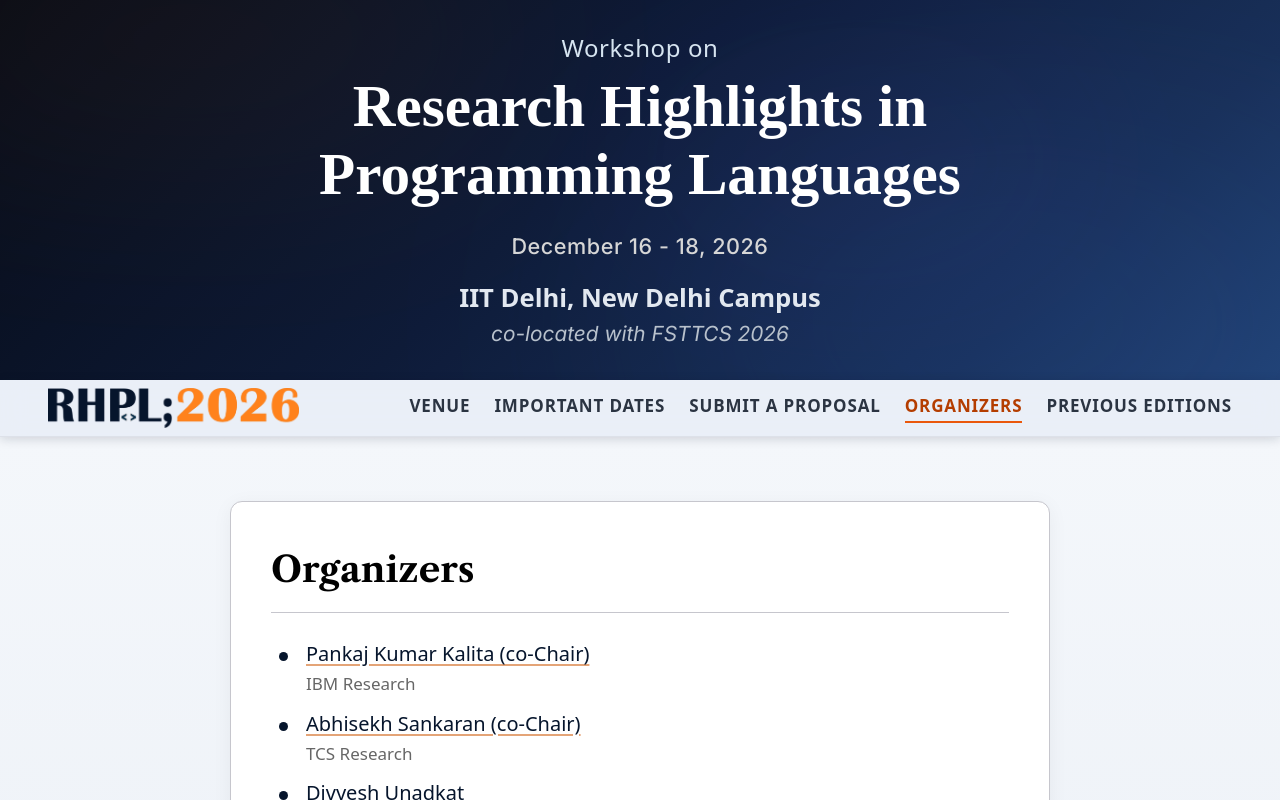
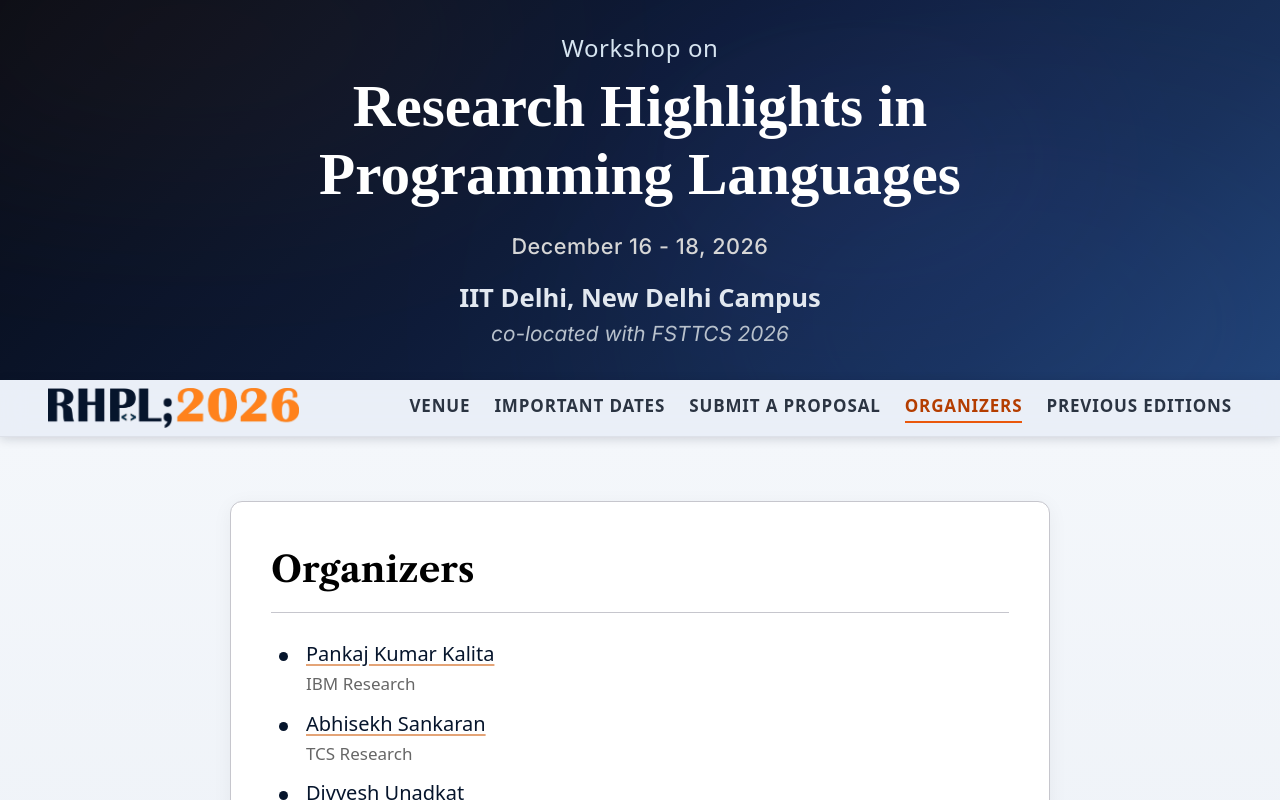
Before and after one commit to RajivDalal/RHPL, a React (Vite) app in the folder rhpl-web/: page /organizers in a window 1280 px wide. Shown: the top 800 px of the page. Built offline with nearby package versions, Linux system fonts and the light colour scheme; a web font is replaced by a local one.

Commit message:
Removed co-chair info

```diff
--- a/rhpl-web/src/pages/organizers.jsx
+++ b/rhpl-web/src/pages/organizers.jsx
@@ -42,8 +42,8 @@
 
 // export default Organizers;
 const organizers = [
-  { name: "Pankaj Kumar Kalita (co-Chair)", affiliation: "IBM Research", href: "https://pkalita595.github.io/" },
-  { name: "Abhisekh Sankaran (co-Chair)", affiliation: "TCS Research", href: "https://abhisekhs.github.io/" },
+  { name: "Pankaj Kumar Kalita", affiliation: "IBM Research", href: "https://pkalita595.github.io/" },
+  { name: "Abhisekh Sankaran", affiliation: "TCS Research", href: "https://abhisekhs.github.io/" },
   { name: "Divyesh Unadkat", affiliation: "Synopsys", href: "https://divyeshunadkat.github.io/" },
   { name: "Deepak D'Souza", affiliation: "IISc Bangalore", href: "https://www.csa.iisc.ac.in/~deepakd/" },
   { name: "Uday Khedker", affiliation: "IIT Bombay", href: "https://www.cse.iitb.ac.in/~uday/" },
```
